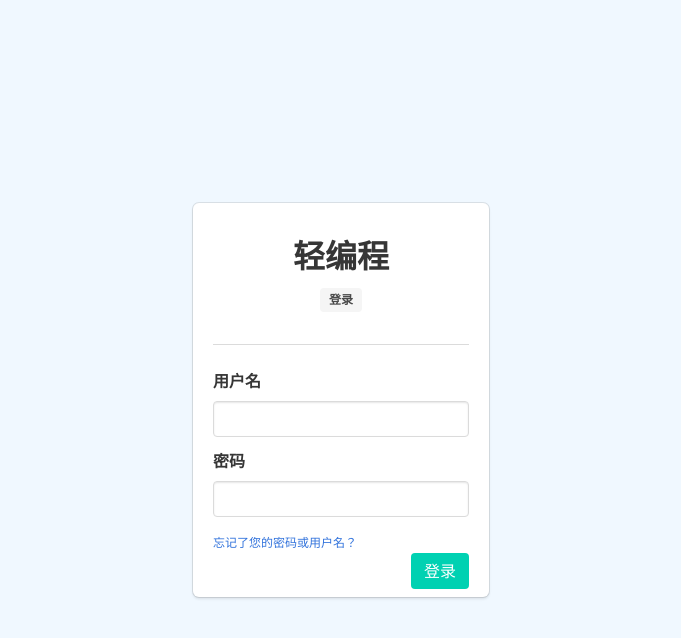
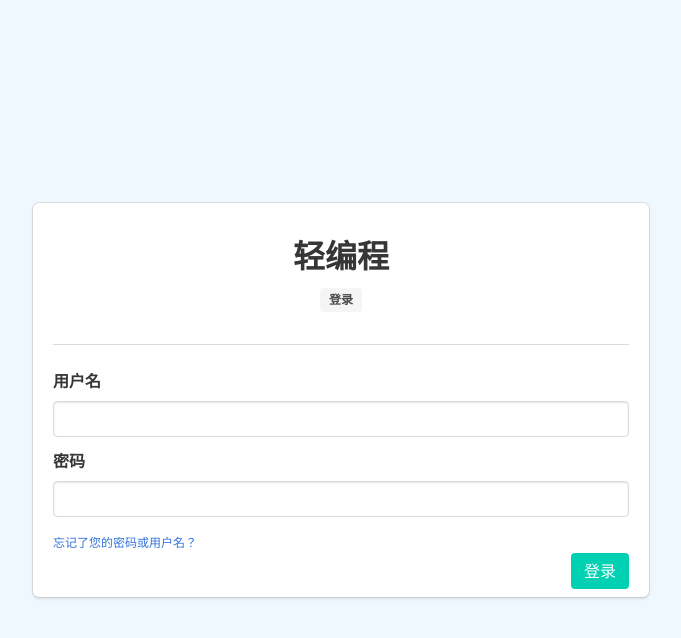
Before and after one commit to cailongping/web_blog, a Django app: page /accounts/login/ in a window 1280 px wide. Shown: the top 638 px of the page, without its empty margins (299-980 px from the left). Run offline with Django 3.2, Linux system fonts and the light colour scheme.

Commit message:
美化登录模板

```diff
--- a/templates/registration/login.html
+++ b/templates/registration/login.html
@@ -23,7 +23,7 @@
 {% endif %}
 
 <div class="login">
-    <div class="login-box column is-3 is-mobile">
+    <div class="login-box column is-half-desktop is-three-quarters-touch">
         <!-- 判断用户是否登录，如果已经登录给出提示 -->
         {% if user.is_authenticated %}
         <p class="box has-background-warning">
```
